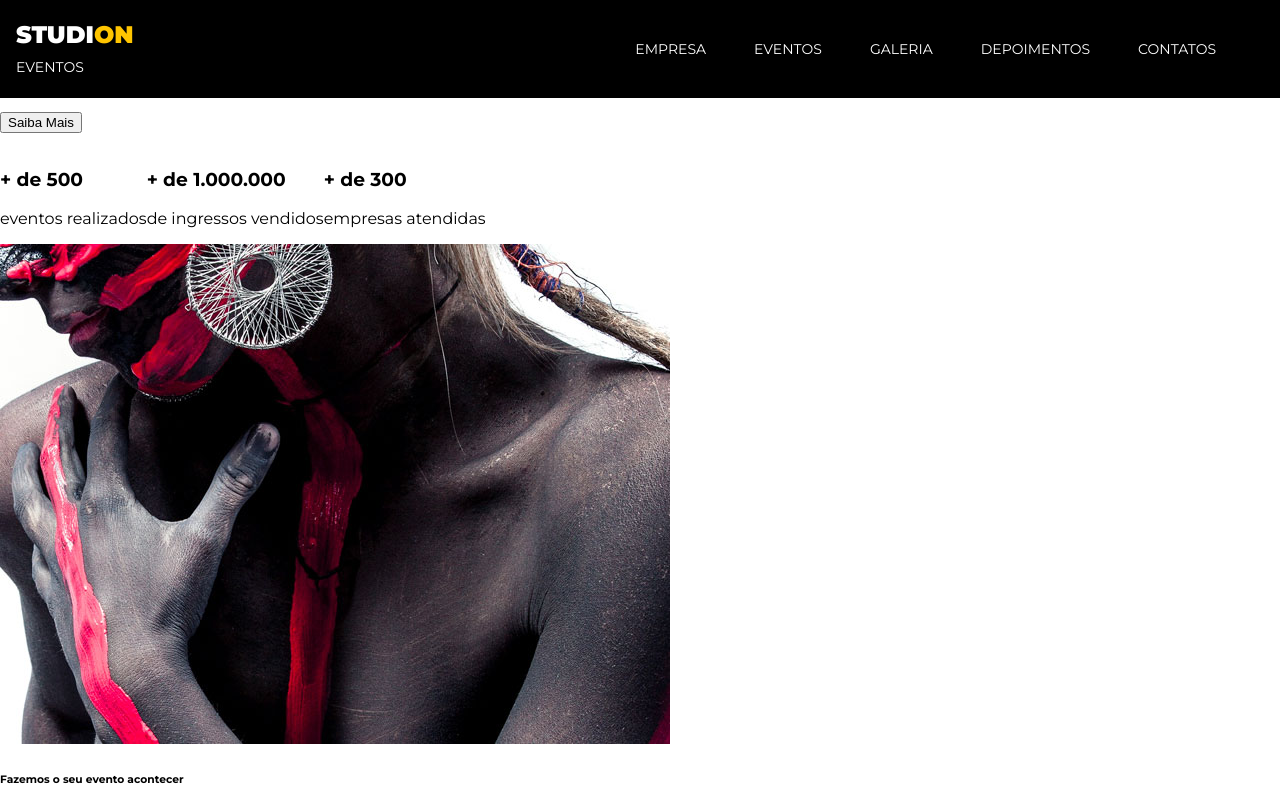
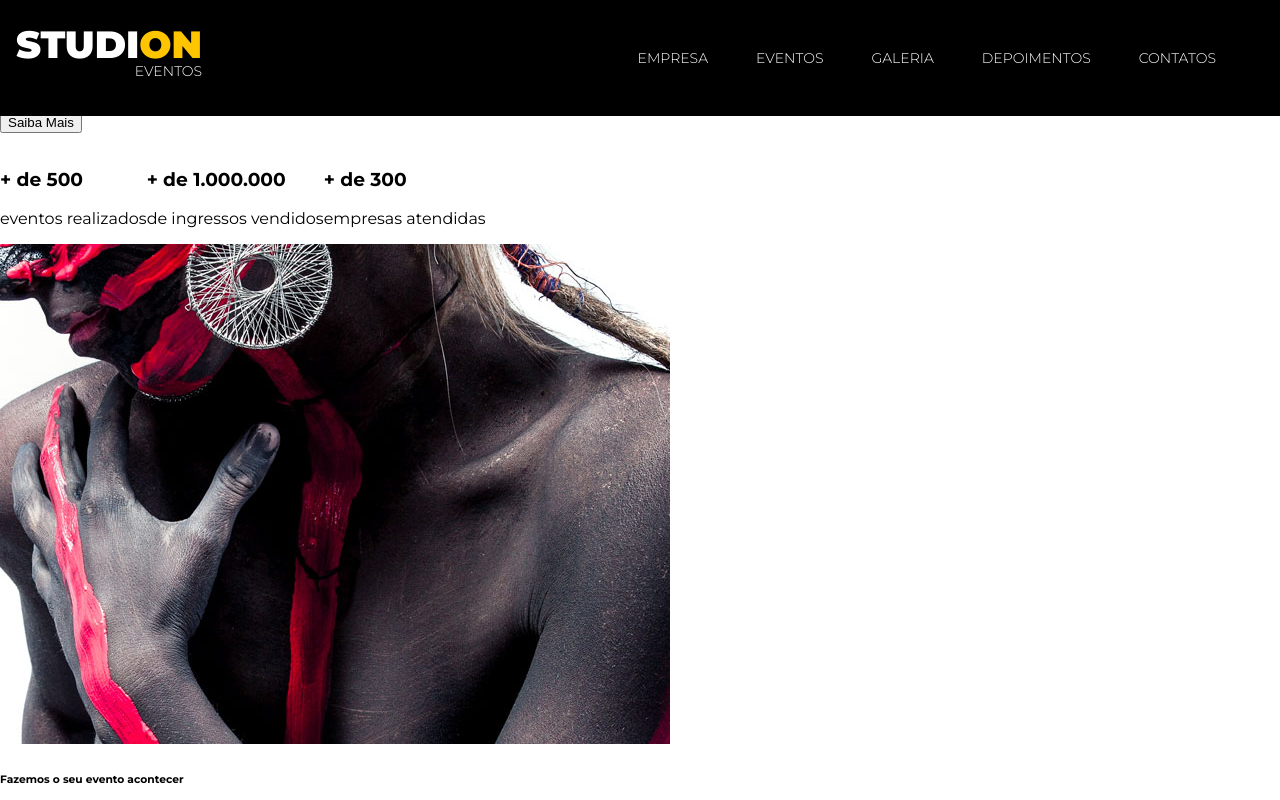
Before and after one commit to ismaelfsjunior/studion, a website: page src/index.html in a window 1280 px wide. Shown: the top 800 px of the page. Drawn offline with Linux system fonts and the light colour scheme.

Commit message:
feat(CSS): Estilizando a logo

```diff
--- a/src/style.css
+++ b/src/style.css
@@ -1,4 +1,4 @@
-@import url('https://fonts.googleapis.com/css2?family=Montserrat:wght@400;700;900&display=swap');
+@import url('https://fonts.googleapis.com/css2?family=Montserrat:wght@300;400;700;900&display=swap');
 
 * {
     box-sizing: border-box;
@@ -47,6 +47,7 @@ ul {
 }
 
 .navbar__links a {
+    font-weight: 300;
     color: #fff;
     text-decoration: none;
 }
@@ -56,14 +57,17 @@ ul {
 }
 
 .logo-studion {
+    font-size: 38px;
     font-weight: 900;
     text-transform: uppercase;
+    text-align: right;
+    line-height: 1ch;
 }
 
 .logo-studion_subtitle {
     font-size: 0.875rem;
-    font-weight: 400;
-    text-align: right;
+    font-weight: 300;
+    float: right;
 }
 
 .copy-primary {
```
